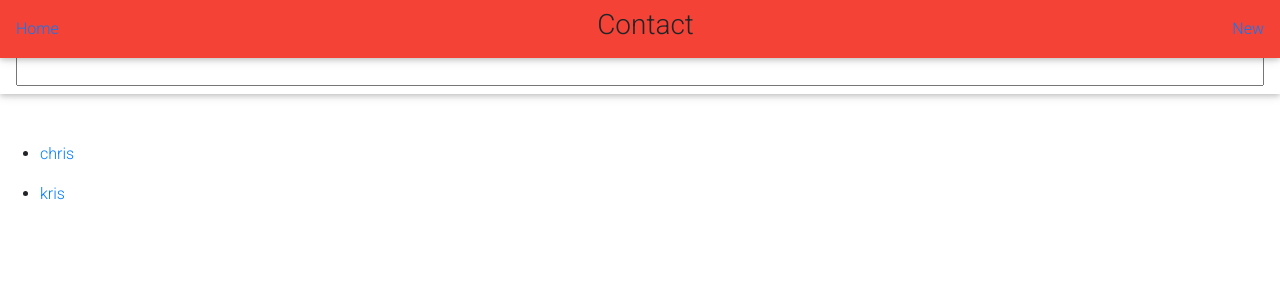
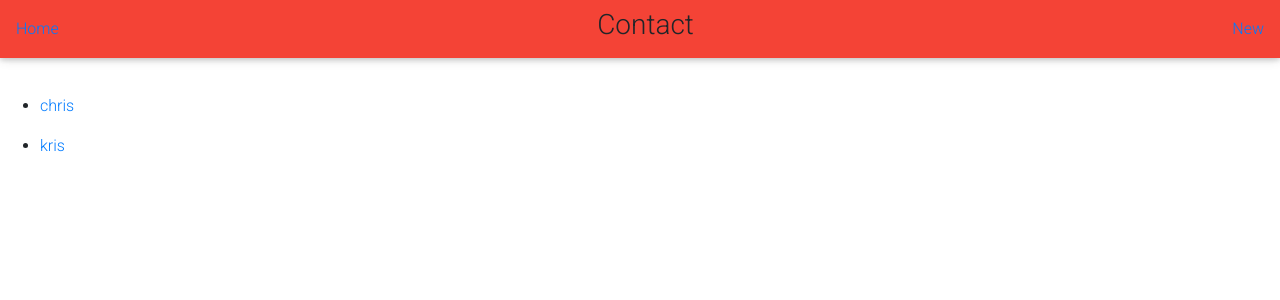
Before and after one commit to klentz87/react-contact-list, a React (Create React App) app: page / in a window 1280 px wide. Shown: the top 300 px of the page. Built offline with nearby package versions, Linux system fonts and the light colour scheme.

Commit message:
add search bar component

```diff
--- a/src/components/ContactList.js
+++ b/src/components/ContactList.js
@@ -56,9 +56,11 @@ class ContactList extends Component {
 						</NavItem>
 					</NavbarNav>
 				</Navbar>
-				<Navbar>
-					<NavbarNav>
-						<input className="mt-5" value={this.state.search} onChange={(event) => {this.updateSearch(event.target.value)}}/>
+				<Navbar expand="xs">
+					<NavbarNav center>
+						<NavItem>
+							<input value={this.state.search} onChange={(event) => {this.updateSearch(event.target.value)}}/>
+						</NavItem>
 					</NavbarNav>
 				</Navbar>
 
--- /dev/null
+++ b/src/components/Searchbar.js
@@ -0,0 +1 @@
+Searchbar.js
```
